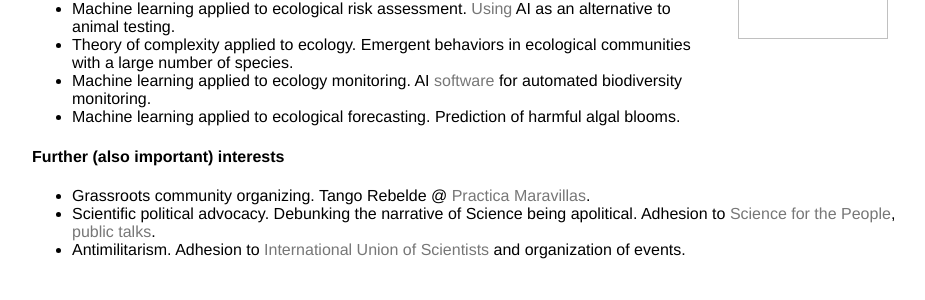
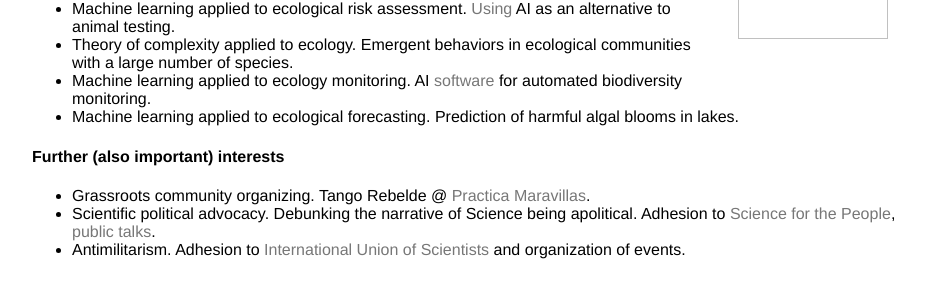
Before and after one commit to mbaityje/mbaityje.github.io, a Jekyll site: the page built from index.html, in a window 1280 px wide. Shown: the part 545-845 px from the top of the page, without its empty margins (160-1085 px from the left). Built offline with Jekyll 4.4.1, drawn with Linux system fonts in a browser that asks for light colours.

Commit message:
Modifications to research interests and remove Lena from group

```diff
--- a/index.html
+++ b/index.html
@@ -21,7 +21,7 @@ title: Marco BAITY JESI - Group Leader @ Eawag
 	 	<li>Machine learning applied to ecological risk assessment. <a href="https://www.eawag.ch/de/info/portal/aktuelles/news/weniger-tierversuche-dank-maschinellem-lernen/">Using</a>  AI as an alternative to animal testing.</li>
 	 	<li>Theory of complexity applied to ecology. Emergent behaviors in ecological communities with a large number of species.</li>
 	 	<li>Machine learning applied to ecology monitoring. AI <a href="https://www.eawag.ch/de/info/portal/aktuelles/news/damit-moeglichst-kein-plankton-unerkannt-entwischt/">software</a> for automated biodiversity monitoring.</li>
-	 	<li>Machine learning applied to ecological forecasting. Prediction of harmful algal blooms.</li>
+	 	<li>Machine learning applied to ecological forecasting. Prediction of harmful algal blooms in lakes.</li>
 
 	 	</ul>
 
```
